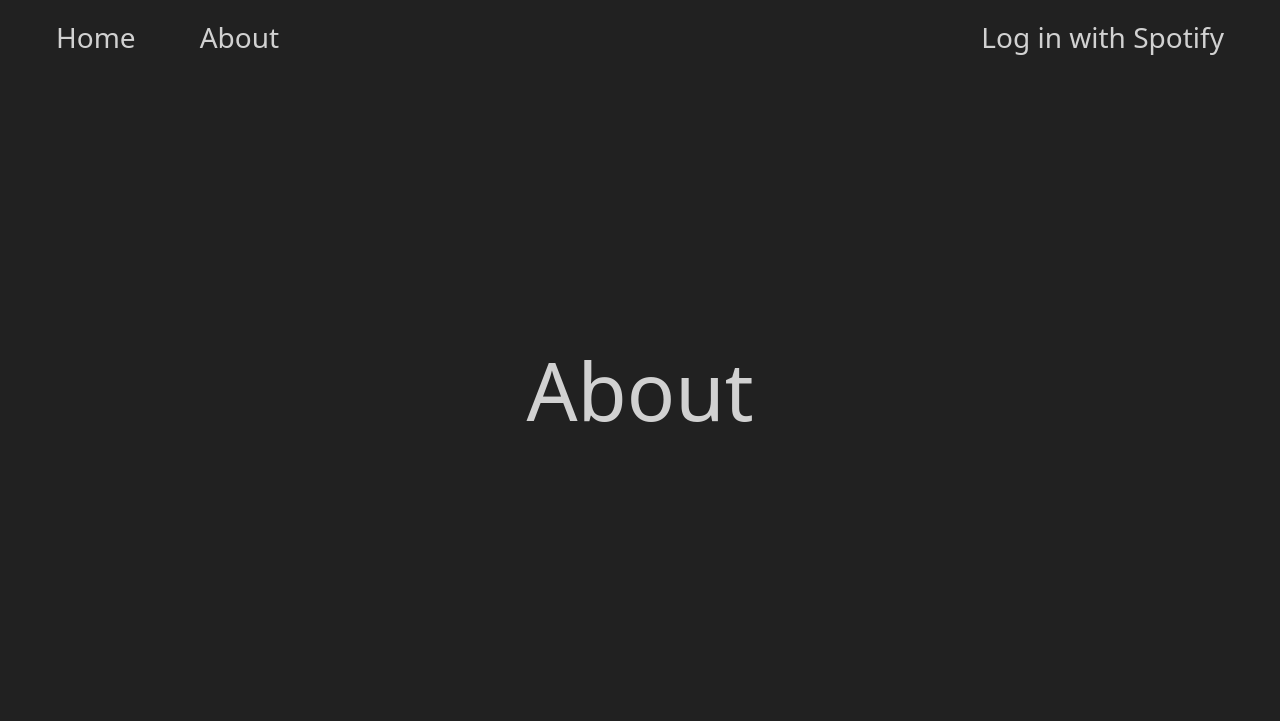
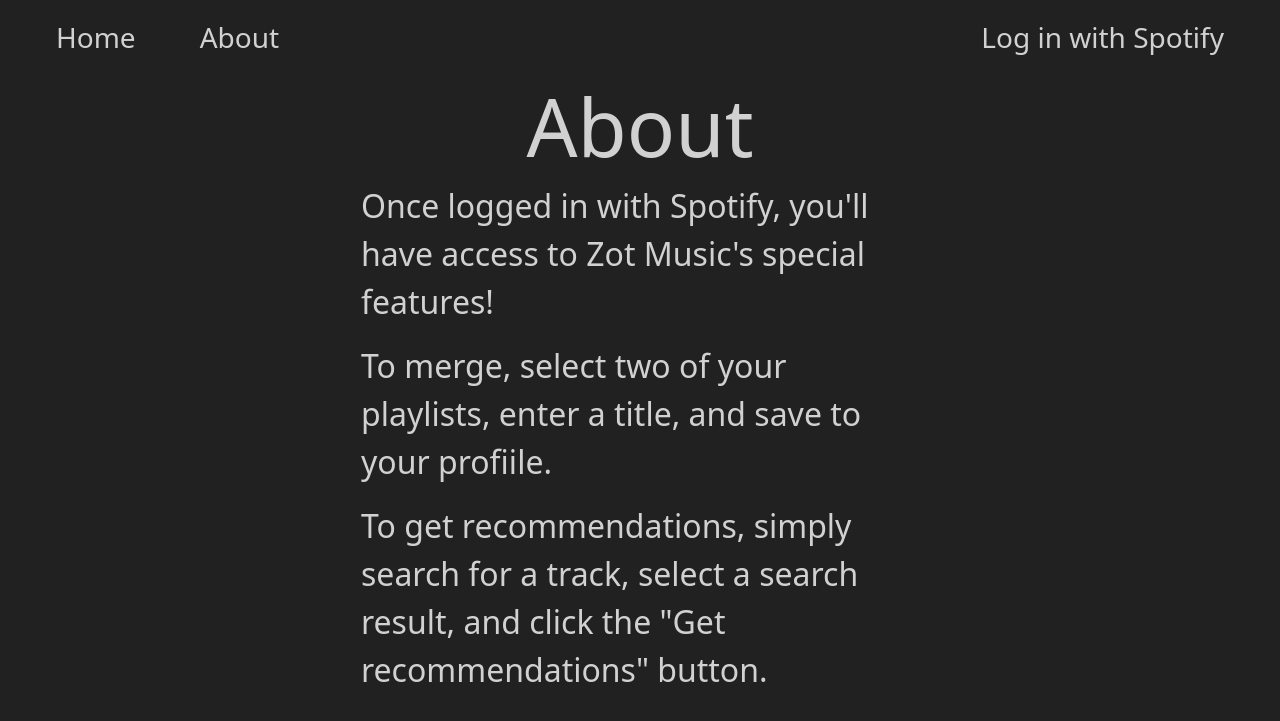
Before and after one commit to carsonmdd/Zot-Music, a Flask app: template website/templates/about.html in a window 1280 px wide. Shown: the top 721 px of the page. Run offline with Flask 3, Linux system fonts and the light colour scheme; the template is opened without the code that fills it, so the values that code supplies are empty; parts of the project's set-up code (start-up, migrations or seed data) failed here and were passed over.

Commit message:
include home and about paragraphs

```diff
--- a/website/static/css/styles.css
+++ b/website/static/css/styles.css
@@ -17,6 +17,15 @@ body {
 
 .large-title {
     font-size: 5rem;
+}
+
+.home-paragraph {
+    font-size: 2rem;
+}
+
+.about-paragraph {
+    font-size: 2rem;
+    width: 50%
 }
 
 .select-playlists-custom {
--- a/website/templates/about.html
+++ b/website/templates/about.html
@@ -3,7 +3,10 @@
 {% block title %}Home{% endblock %}
 
 {% block content %}
-<div class="d-flex justify-content-center align-items-center full-height">
+<div class="d-flex justify-content-center align-items-center full-height flex-column">
     <h1 class="large-title">About</h1>
+    <p class="about-paragraph">Once logged in with Spotify, you'll have access to Zot Music's special features!</p>
+    <p class="about-paragraph">To merge, select two of your playlists, enter a title, and save to your profiile.</p>
+    <p class="about-paragraph">To get recommendations, simply search for a track, select a search result, and click the "Get recommendations" button.</p>
 </div>
 {% endblock %}
--- a/website/templates/home.html
+++ b/website/templates/home.html
@@ -3,7 +3,8 @@
 {% block title %}Home{% endblock %}
 
 {% block content %}
-<div class="d-flex justify-content-center align-items-center full-height">
+<div class="d-flex justify-content-center align-items-center full-height flex-column">
     <h1 class="large-title">Zot Music</h1>
+    <p class="home-paragraph">Merge playlists with ease and get new music recommendations!</p>
 </div>
 {% endblock %}
```
